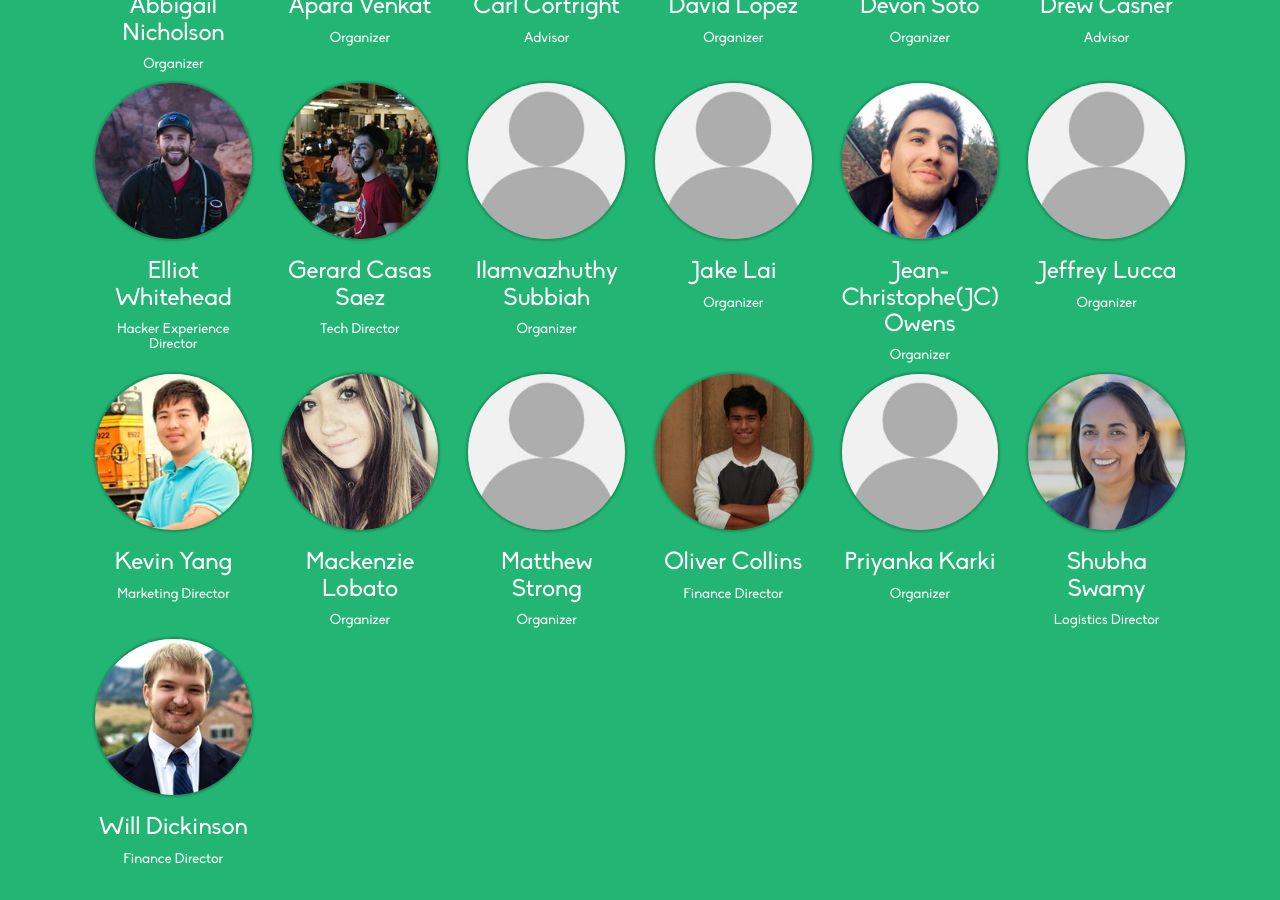
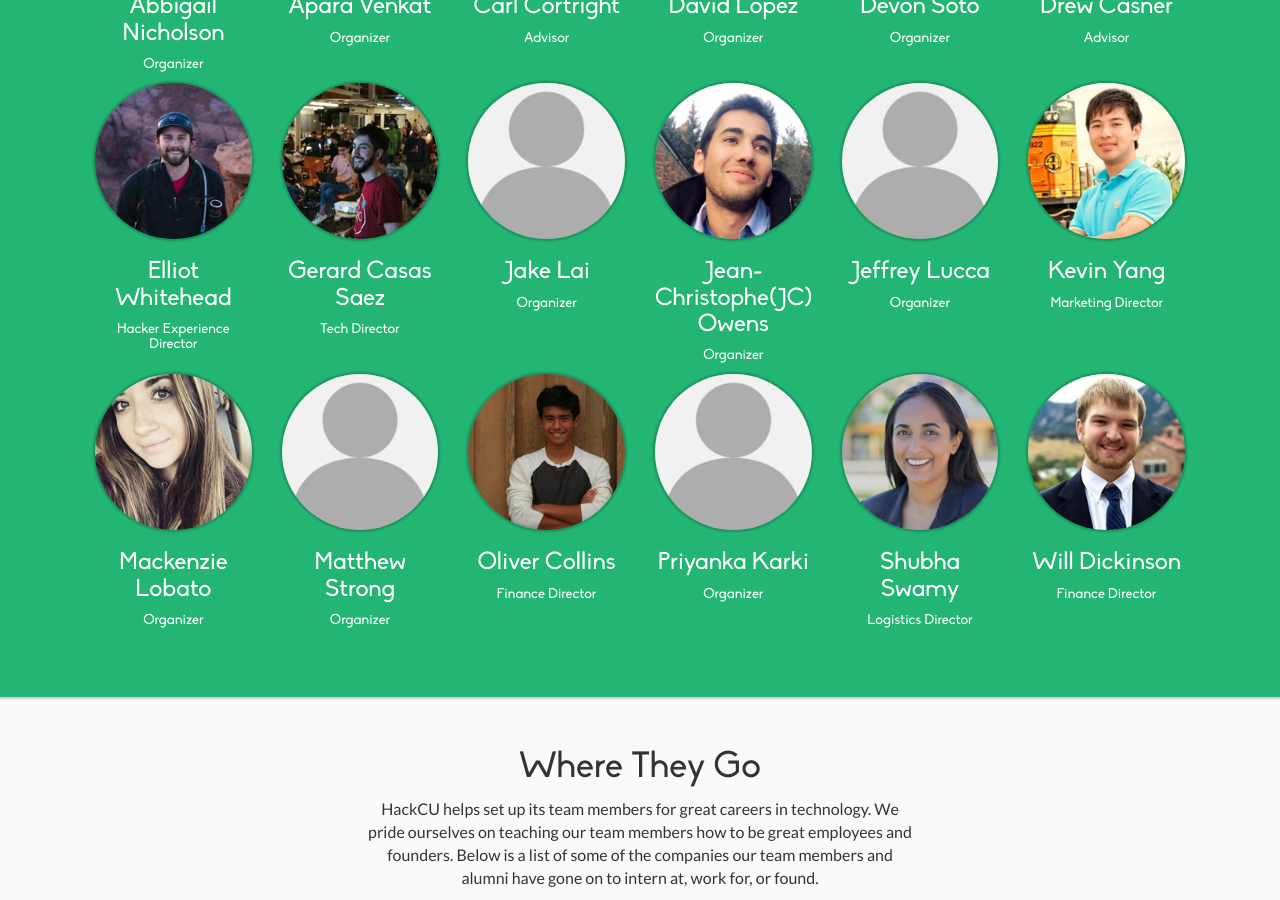
Before and after one commit to HackCU/team, a Jekyll site: the page built from index.html, in a window 1280 px wide and 900 px high, scrolled down 2268 px. Built offline with Jekyll 4.4.1, drawn with Linux system fonts in a browser that asks for light colours; nearby versions of some CDN libraries.

Commit message:
update team members

```diff
--- a/_data/team.yml
+++ b/_data/team.yml
@@ -73,9 +73,6 @@
   title: Organizer
   url: https://github.com/peasant98
 
-- name: Ilamvazhuthy Subbiah
-  title: Organizer
-
 - name: Devon Soto
   title: Organizer
   img-src: assets/img/team/devon.jpg
```
